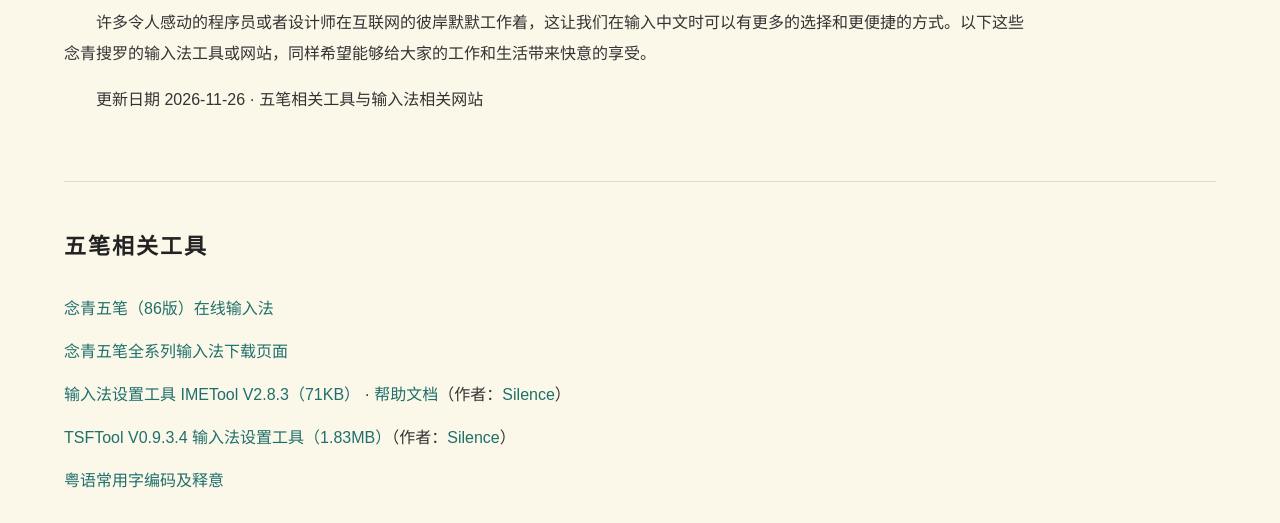
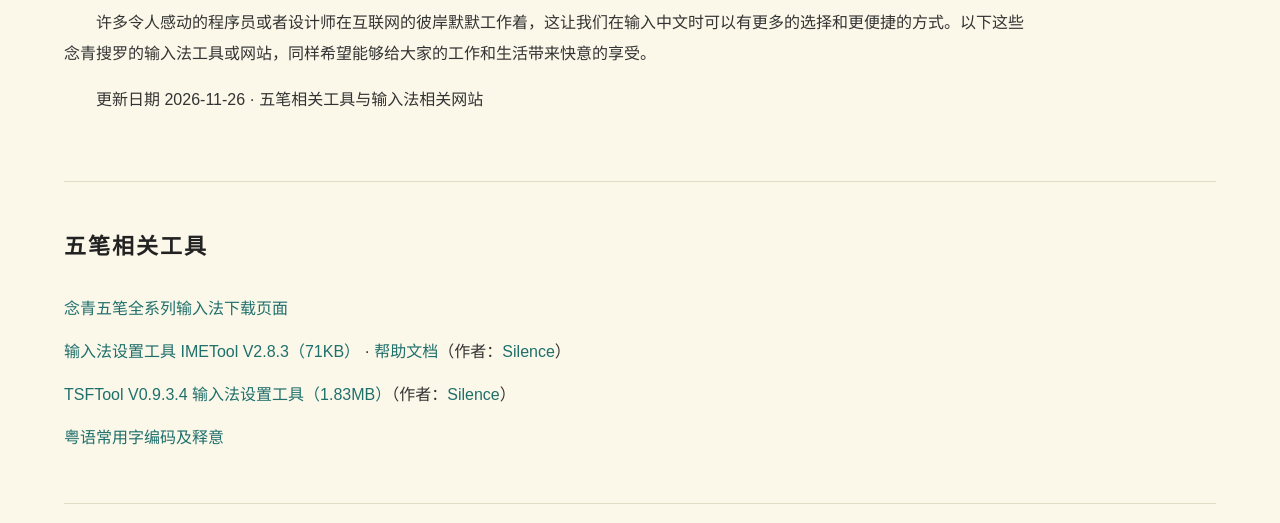
Before and after one commit to nianqingnet/nianqingnet.github.io, a plain HTML site: page nqwb/links.htm in a window 1280 px wide. Shown: the part 277-800 px from the top of the page. Drawn offline with Linux system fonts and the light colour scheme.

Commit message:
Update links.htm

```diff
--- a/nqwb/links.htm
+++ b/nqwb/links.htm
@@ -35,8 +35,7 @@
 <section class="section">
 <h2>五笔相关工具</h2>
 <ul class="plain">
-<li><a href="nqwbweb.htm" target="_blank" rel="noopener">念青五笔（86版）在线输入法</a></li>
-<li><a href="index.htm">念青五笔全系列输入法下载页面</a></li>
+<li><a href="index.html">念青五笔全系列输入法下载页面</a></li>
 <li><a href="soft/imetool.rar">输入法设置工具 IMETool V2.8.3（71KB）</a> · <a href="imetool.htm">帮助文档</a>（作者：<a href="http://www.mympc.org" target="_blank" rel="noopener">Silence</a>）</li>
 <li><a href="soft/TSFTool.rar">TSFTool V0.9.3.4 输入法设置工具（1.83MB）</a>（作者：<a href="http://www.mympc.org" target="_blank" rel="noopener">Silence</a>）</li>
 <li><a href="Cantonese.htm">粤语常用字编码及释意</a></li>
```
